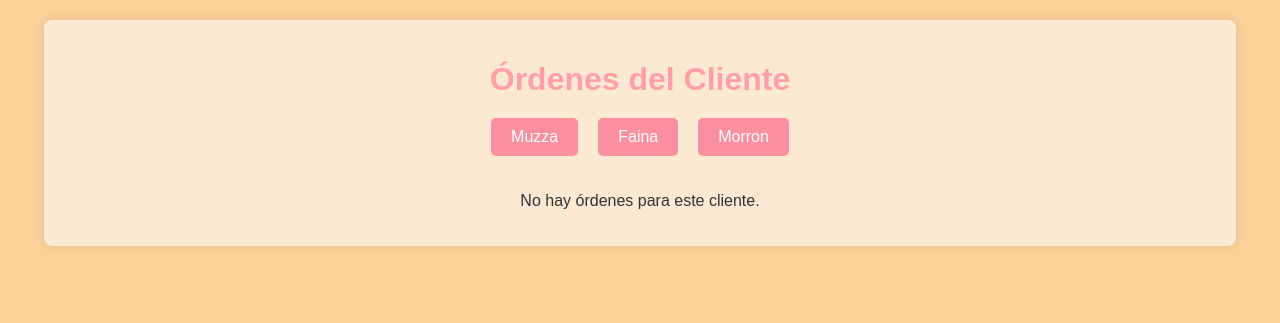
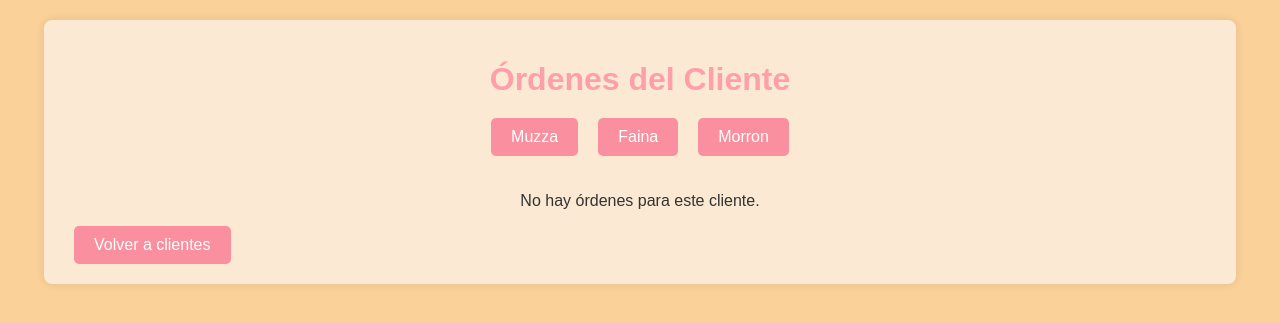
Before and after one commit to AilenGangale/LosProsciutto, a Flask app: template Frontend/templates/ordenes.html in a window 1280 px wide. Shown: the top 323 px of the page. Run offline with Flask 3, Linux system fonts and the light colour scheme; the template is opened without the code that fills it, so the values that code supplies are empty; some libraries are stand-ins or nearby versions.

Commit message:
boton de volver a clientes

```diff
--- a/Frontend/templates/ordenes.html
+++ b/Frontend/templates/ordenes.html
@@ -138,9 +138,14 @@
             <p>No hay órdenes para este cliente.</p>
         {% endif %}
     </div>
+    <button class="nuevo-boton" onclick="volverAlInicio()">Volver a clientes</button>
 </div>
 
 <script>
+
+    function volverAlInicio(){
+        window.location.href = "/clientes";
+    }
     function getClienteIdFromPath() {
         const pathArray = window.location.pathname.split('/');
         const clienteIndex = pathArray.indexOf('clientes');
```
